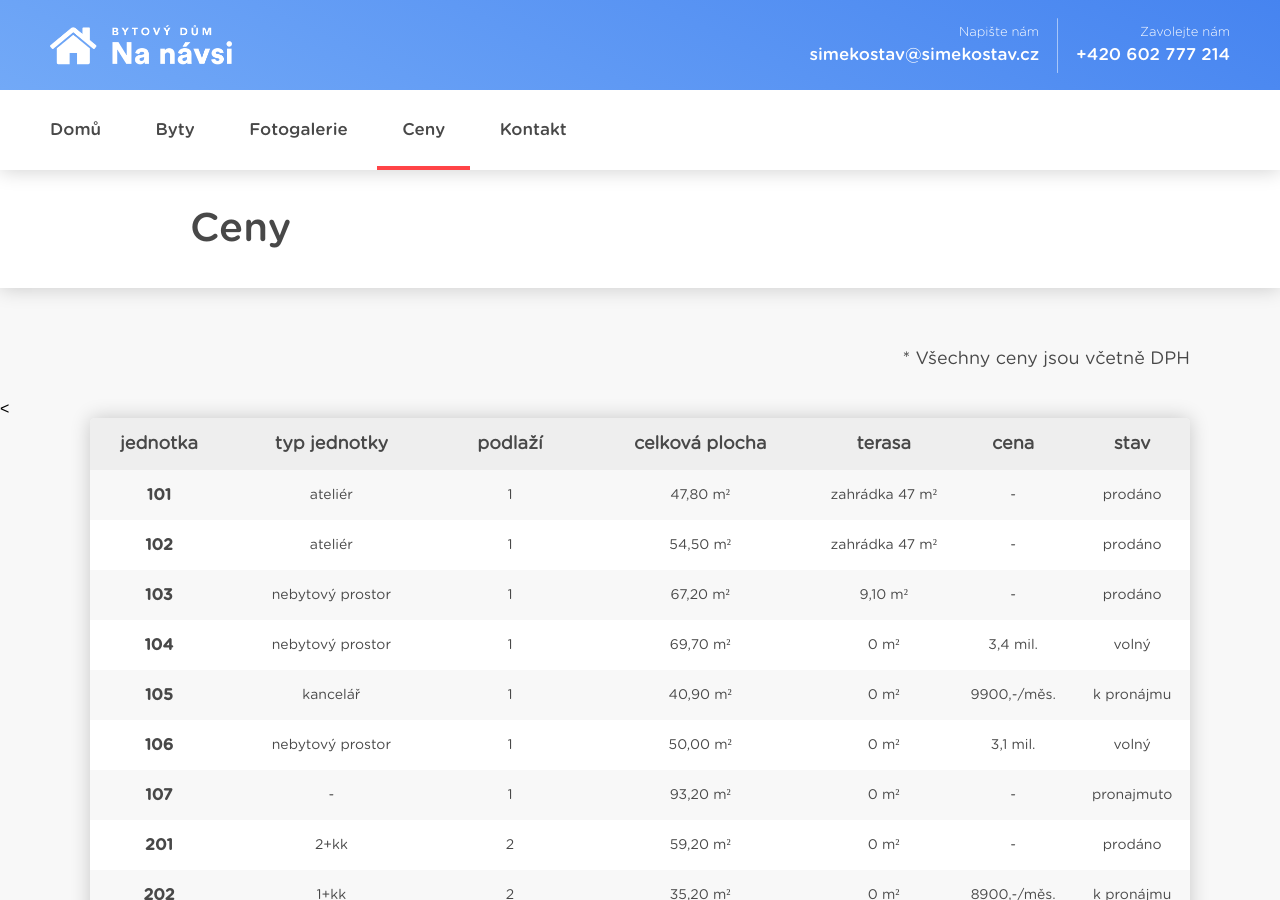
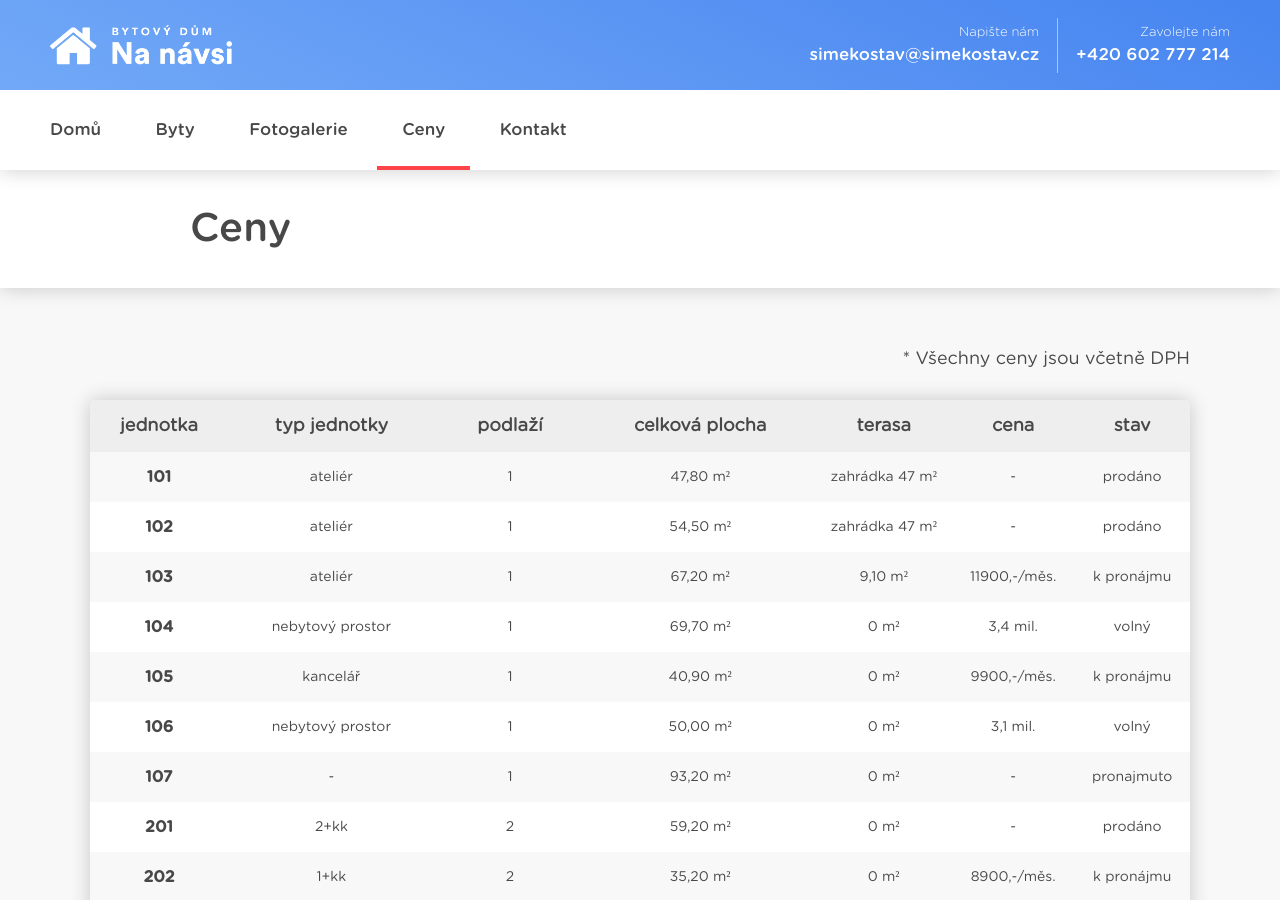
Before and after one commit to StyvekDrtic/bydleniSvojetice, a Jekyll site: the page built from ceny.html, in a window 1280 px wide and 900 px high. Built offline with Jekyll 4.4.1, drawn with Linux system fonts in a browser that asks for light colours.

Commit message:
domy copy

```diff
--- a/_includes/tabulka.html
+++ b/_includes/tabulka.html
@@ -33,12 +33,12 @@
 
     <tr>
       <th>103</th>
-      <td>nebytový prostor</td>
+      <td>ateliér</td>
       <td>1</td>
       <td>67,20</td>
       <td>9,10</td>
-      <<td class="neMil">-</td>
-      <td>prodáno</td>
+      <td class="neMil">11900,-/měs.</td>
+      <td>k pronájmu</td>
     </tr>
 
     <tr>
```
